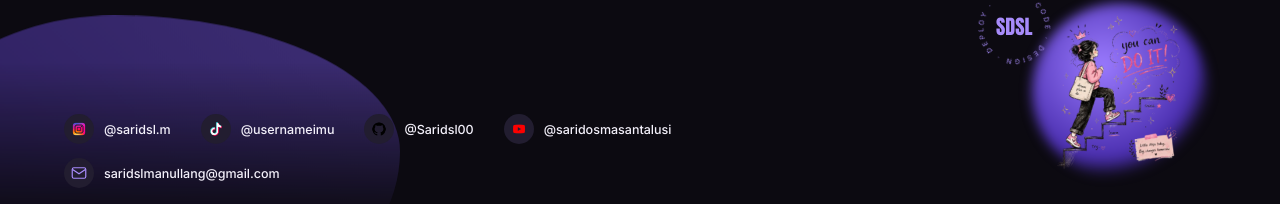
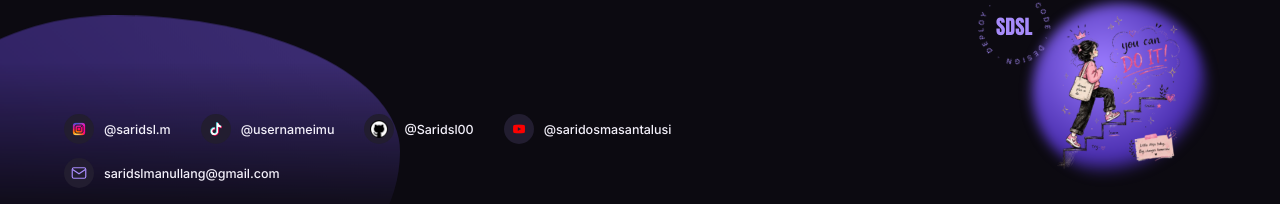
Before and after one commit to Saridsl00/portfolio-web, a React (Vite) app: page / in a window 1280 px wide. Shown: the part 577-781 px from the top of the page. Built offline with nearby package versions, Linux system fonts and the light colour scheme; a web font is replaced by a local one.

Commit message:
Update codingan

```diff
--- a/src/data.js
+++ b/src/data.js
@@ -9,7 +9,7 @@ export const profile = {
   socials: [
     { alt: "Instagram", icon: "/social/instagram.png", web: "https://www.instagram.com/saridsl.m/", app: "instagram://user?username=saridsl.m" },
     { alt: "TikTok", icon: "/social/tiktok.png", web: "https://www.tiktok.com/@usernameimu", app: "snssdk1128://user/profile/usernameimu" },
-    { alt: "GitHub", icon: "/social/github.png", web: "https://github.com/Saridsl00", app: "github://user?username=Saridsl00" },
+    { alt: "GitHub", icon: "/social/github.jpg", web: "https://github.com/Saridsl00", app: "github://user?username=Saridsl00" },
     { alt: "YouTube", icon: "/social/youtube.png", web: "https://youtube.com/@saridosmasantalusi", app: "vnd.youtube://channel/saridosmasantalusi" },
   ],
 };
```
Also changed, not shown: public/social/github.jpg (added), public/social/github.png (deleted).
